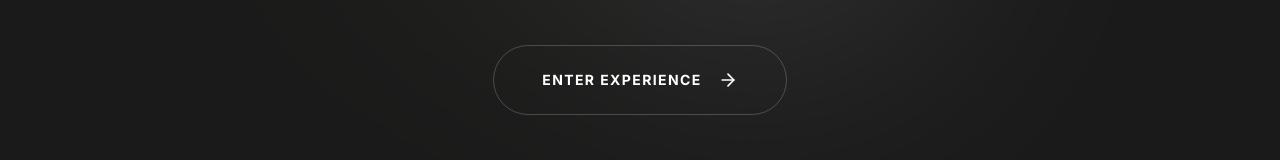
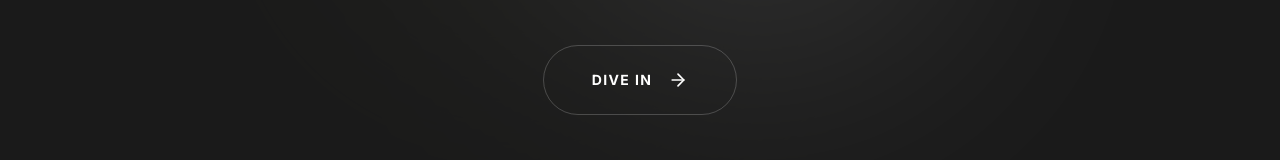
Before and after one commit to karthikakhilae-cell/Portfolio, a React (Vite) app: page / in a window 1280 px wide. Shown: the part 527-687 px from the top of the page. Built offline with nearby package versions, Linux system fonts and the light colour scheme.

Commit message:
Update Landing.tsx
Dive in

```diff
--- a/src/pages/Landing.tsx
+++ b/src/pages/Landing.tsx
@@ -59,7 +59,7 @@ export default function Landing() {
             to="/home"
             className="group relative inline-flex items-center gap-4 px-8 sm:px-12 py-4 sm:py-6 border border-white/20 rounded-full hover:bg-white hover:text-ink transition-all duration-500 overflow-hidden"
           >
-            <span className="relative z-10 text-xs sm:text-sm font-bold uppercase tracking-widest">Enter Experience</span>
+            <span className="relative z-10 text-xs sm:text-sm font-bold uppercase tracking-widest">Dive In</span>
             <ArrowRight className="w-4 h-4 sm:w-5 sm:h-5 relative z-10 group-hover:translate-x-2 transition-transform" />
           </Link>
         </motion.div>
```
